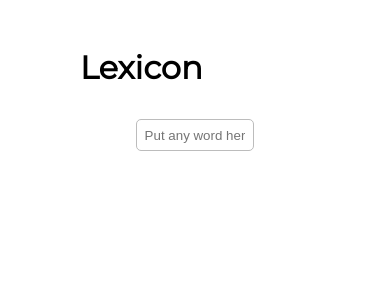
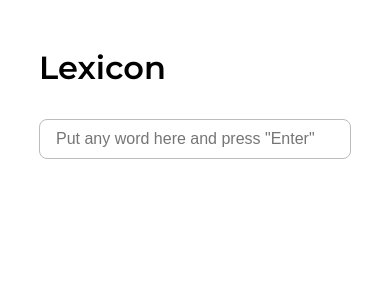
Before and after one commit to DautSadykov/Lexicon, a React (Vite) app: page / in a window 390 px wide. Shown: the top 300 px of the page. Built offline with nearby package versions, Linux system fonts and the light colour scheme; the HTML template or start-up script is replaced by a standard one.

Commit message:
responsiveness improved

```diff
--- a/src/App.jsx
+++ b/src/App.jsx
@@ -6,7 +6,7 @@ import nextId from "react-id-generator";
 export default function App() {
   const [reqWord, setReqWord] = useState(null);
   const [wordData, setWordData] = useState(null);
-  const fetchQuotes = async () => {
+  const fetchWord = async () => {
     try {
       const res = await axios.get(
         `https://api.dictionaryapi.dev/api/v2/entries/en/${reqWord}`
@@ -15,12 +15,12 @@ export default function App() {
     } catch (err) {
       setReqWord(null)
       setWordData(null)
-      console.error(err);
+      alert('incorrect word');
     }
   };
 
   useEffect(() => {
-    reqWord && fetchQuotes();
+    reqWord && fetchWord();
   }, [reqWord]);
 
   const output =
--- a/src/style.css
+++ b/src/style.css
@@ -1,4 +1,4 @@
-@import url("https://fonts.googleapis.com/css2?family=Montserrat:ital@0;1&display=swap");
+@import url("https://fonts.googleapis.com/css2?family=Montserrat:ital,wght@0,100;0,200;0,300;0,400;0,500;0,600;1,100;1,200;1,300;1,400;1,500;1,600&display=swap");
 
 * {
   box-sizing: border-box;
@@ -7,7 +7,7 @@
 body {
   font-family: "Montserrat", sans-serif;
   margin: 0;
-  padding: 3rem 5rem;
+  padding: 3rem calc(1vw*10);
 }
 
 main {
@@ -29,26 +29,32 @@ main h1 {
 
 .input_section input {
   margin: 1rem;
-  width: 60%;
-  height: 2rem;
-  border-radius: 5px;
-  border: 1px solid #BCBCBC;
-  padding: 0 .5rem;
-
+  width: 60vw;
+  height: 2.5rem;
+  border-radius: 8px;
+  border: 1px solid #bcbcbc;
+  padding: 0.5rem 1rem;
+  font-weight: 100;
+  font-size: 1rem;
 }
 
 .input_section input:focus {
   outline: none;
 }
 
+.word_desc_section {
+  display: flex;
+  flex-direction: column;
+  align-items: center;
+}
+
 .word_description {
-  padding: 0 10rem;
-  padding-top: 0;
+  width: 60vw;
 }
 
 .word_description h2 {
   margin: 0;
-  margin-bottom: .3rem;
+  margin-bottom: 0.3rem;
 }
 
 .partOfSpeech {
@@ -61,7 +67,29 @@ main h1 {
 
 .word_description li i {
   display: block;
-  margin-top: .5rem;
-  font-size: .8rem;
+  margin-top: 0.5rem;
+  font-size: 0.8rem;
   color: #888;
 }
+
+@media (max-width: 800px) {
+  .input_section input {
+    width: 80vw;
+  }
+
+  .word_description {
+    width: 80vw;
+  }
+}
+
+@media (max-width: 600px) {
+  .input_section {
+    width: 100%;
+    margin: 1rem 0;
+  }
+
+  .input_section input {
+    width: 100%;
+    margin: 1rem 0;
+  }
+}
```
Also changed, not shown: 1 other file (tests, documents, lock files or other folders).
